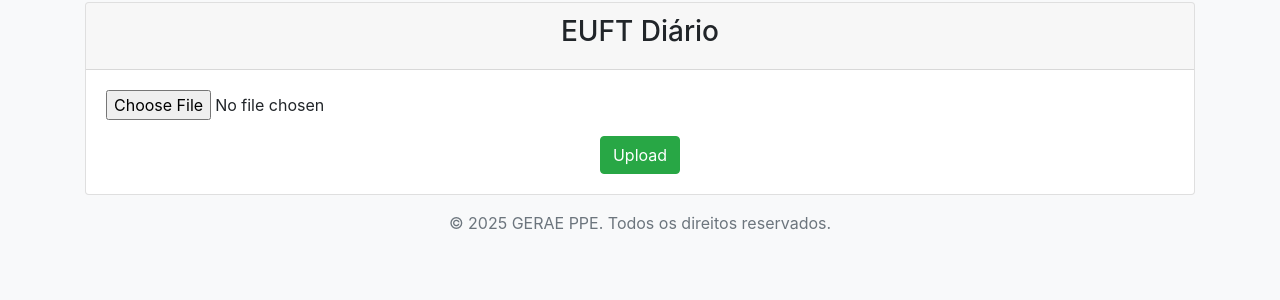
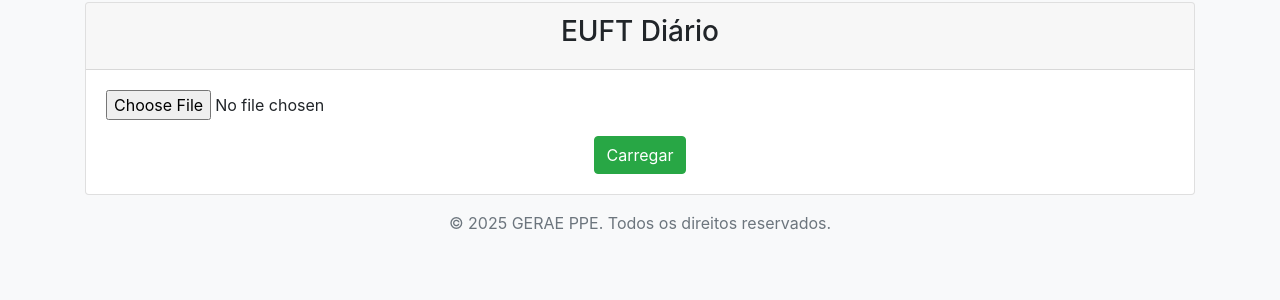
Before and after one commit to Dougas85/EUFT01, a Flask app: page / in a window 1280 px wide. Shown: the part 102-402 px from the top of the page. Run offline with Flask 3, Linux system fonts and the light colour scheme; some libraries are stand-ins or nearby versions.

Commit message:
Update index.html

```diff
--- a/templates/index.html
+++ b/templates/index.html
@@ -21,7 +21,7 @@
         <div class="card-body text-center">
             <form method="post" enctype="multipart/form-data">
                 <input type="file" class="form-control-file mb-3" name="file">
-                <button type="submit" class="btn btn-success">Upload</button>
+                <button type="submit" class="btn btn-success">Carregar</button>
             </form>
         </div>
     </div>
```
